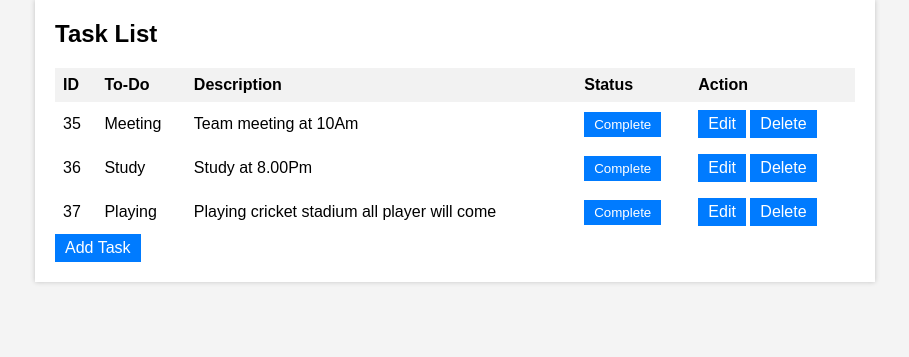
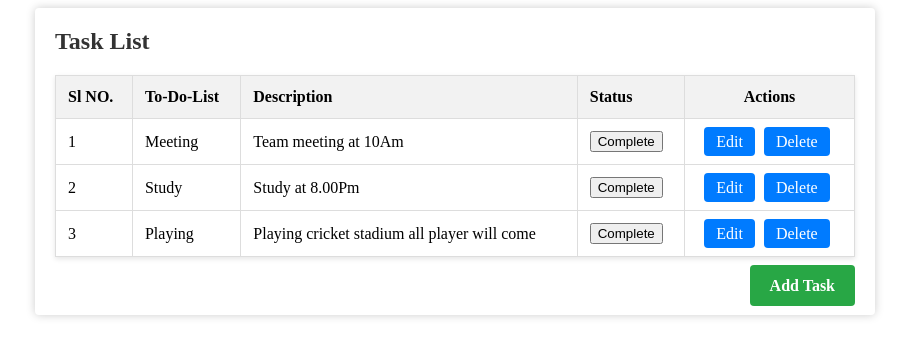
Before and after one commit to Sksoyabakhtar/To-do-list, a Django app: page / in a window 1280 px wide. Shown: the top 357 px of the page, without its empty margins (185-1094 px from the left). Run offline with Django 4.2, Linux system fonts and the light colour scheme; data comes from the database, SQL or seed files in the repository; both versions use the stored data as it was after the commit.

Commit message:
First Commit

```diff
--- a/To_do_list/core/templates/add_task.html
+++ b/To_do_list/core/templates/add_task.html
@@ -5,7 +5,7 @@
     <meta name="viewport" content="width=device-width, initial-scale=1.0">
     <title>Add Task</title>
     <style>
-        /* Global Styles */
+
         body {
             font-family: Arial, sans-serif;
             margin: 0;
@@ -25,7 +25,7 @@
             margin-top: 0;
         }
 
-        /* Form Styles */
+
         form {
             margin-top: 20px;
         }
@@ -48,7 +48,7 @@
             margin-right: 5px;
         }
 
-        /* Button Styles */
+
         .btn {
             display: inline-block;
             padding: 10px 20px;
--- a/To_do_list/core/templates/task_list.html
+++ b/To_do_list/core/templates/task_list.html
@@ -1,65 +1,78 @@
 <!DOCTYPE html>
 <html lang="en">
 <head>
-    <meta charset="UTF-8">
-    <meta name="viewport" content="width=device-width, initial-scale=1.0">
-    <title>Task List</title>
     <style>
-        /* Global Styles */
-        body {
-            font-family: Arial, sans-serif;
-            margin: 0;
-            padding: 0;
-            background-color: #f4f4f4;
+
+        table {
+            width: 100%;
+            border-collapse: collapse;
+            margin-top: 20px;
+            box-shadow: 0 2px 5px rgba(0, 0, 0, 0.1);
         }
+        th, td {
+            border: 1px solid #ddd;
+            padding: 12px;
+            text-align: left;
+        }
+        th {
+            background-color: #f2f2f2;
+            font-size: 16px;
+            font-weight: bold;
+        }
+        .completed {
+            text-decoration: line-through;
+            color: #888;
+        }
+        .task-actions {
+            text-align: center;
+        }
+        .task-actions a {
+            text-decoration: none;
+            padding: 6px 12px;
+            margin-right: 5px;
+            background-color: #007bff;
+            color: #fff;
+            border-radius: 4px;
+        }
+        .task-actions a:hover {
+            background-color: #0056b3;
+        }
+
+
+        .add-task-btn-container {
+            text-align: right;
+            margin-top: 20px;
+        }
+        .add-task-btn {
+            text-decoration: none;
+            padding: 12px 20px;
+            background-color: #28a745;
+            color: #fff;
+            border-radius: 4px;
+            transition: background-color 0.3s;
+            font-size: 16px;
+            font-weight: bold;
+            border: none;
+            outline: none;
+        }
+        .add-task-btn:hover {
+            background-color: #218838;
+        }
+
 
         .container {
             max-width: 800px;
             margin: 0 auto;
             padding: 20px;
             background-color: #fff;
-            box-shadow: 0 0 5px rgba(0, 0, 0, 0.2);
+            box-shadow: 0 0 10px rgba(0, 0, 0, 0.2);
+            border-radius: 4px;
         }
 
         h2 {
             margin-top: 0;
-        }
-
-        /* Table Styles */
-        table {
-            width: 100%;
-            border-collapse: collapse;
-            margin-top: 20px;
-        }
-
-        th, td {
-            padding: 8px;
-            text-align: left;
-        }
-
-        th {
-            background-color: #f2f2f2;
-        }
-
-        .completed {
-            text-decoration: line-through;
-            color: #888;
-        }
-
-        /* Button Styles */
-        .btn {
-            display: inline-block;
-            padding: 5px 10px;
-            background-color: #007bff;
-            color: #fff;
-            text-decoration: none;
-            border: none;
-            cursor: pointer;
-            transition: background-color 0.3s;
-        }
-
-        .btn:hover {
-            background-color: #0056b3;
+            font-size: 24px;
+            color: #333;
         }
     </style>
 </head>
@@ -69,17 +82,17 @@
         <table>
             <thead>
                 <tr>
-                    <th>ID</th>
-                    <th>To-Do</th>
+                    <th>Sl NO.</th>
+                    <th>To-Do-List</th>
                     <th>Description</th>
                     <th>Status</th>
-                    <th>Action</th>
+                    <th class="task-actions">Actions</th>
                 </tr>
             </thead>
             <tbody>
                 {% for task in tasks %}
                     <tr>
-                        <td>{{ task.id }}</td>
+                        <td>{{ forloop.counter }}</td>
                         <td>{{ task.title }}</td>
                         <td>{{ task.description }}</td>
                         <td>
@@ -87,21 +100,24 @@
                                 {% csrf_token %}
                                 <input type="hidden" name="task_id" value="{{ task.id }}">
                                 {% if task.completed %}
-                                    <button type="submit" name="action" value="mark_incomplete" class="btn">Incomplete</button>
+                                    <button type="submit" name="action" value="mark_incomplete" class="btn btn-danger">Incomplete</button>
                                 {% else %}
-                                    <button type="submit" name="action" value="mark_complete" class="btn">Complete</button>
+                                    <button type="submit" name="action" value="mark_complete" class="btn btn-success">Complete</button>
                                 {% endif %}
                             </form>
                         </td>
-                        <td>
-                            <a href="{% url 'update_task' task.id %}" class="btn">Edit</a>
-                            <a href="{% url 'delete_task' task.id %}" class="btn">Delete</a>
+                        <td class="task-actions">
+                            <a href="{% url 'update_task' task.id %}" class="btn btn-primary">Edit</a>
+                            <a href="{% url 'delete_task' task.id %}" class="btn btn-danger">Delete</a>
                         </td>
                     </tr>
                 {% endfor %}
             </tbody>
         </table>
-        <a href="{% url 'add_task' %}" class="btn">Add Task</a>
+
+        <div class="add-task-btn-container">
+            <a href="{% url 'add_task' %}" class="add-task-btn">Add Task</a>
+        </div>
     </div>
 </body>
 </html>
```
Also changed, not shown: To_do_list/core/templates/update_task.html (+10 -3 lines), To_do_list/db.sqlite3.
